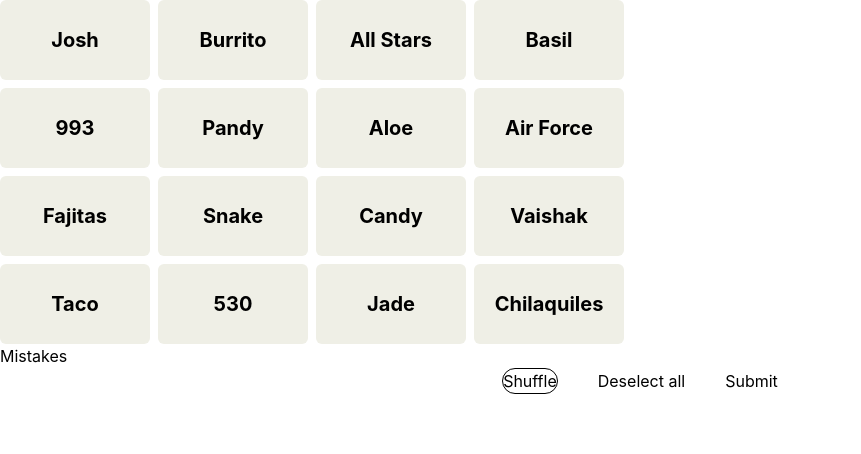
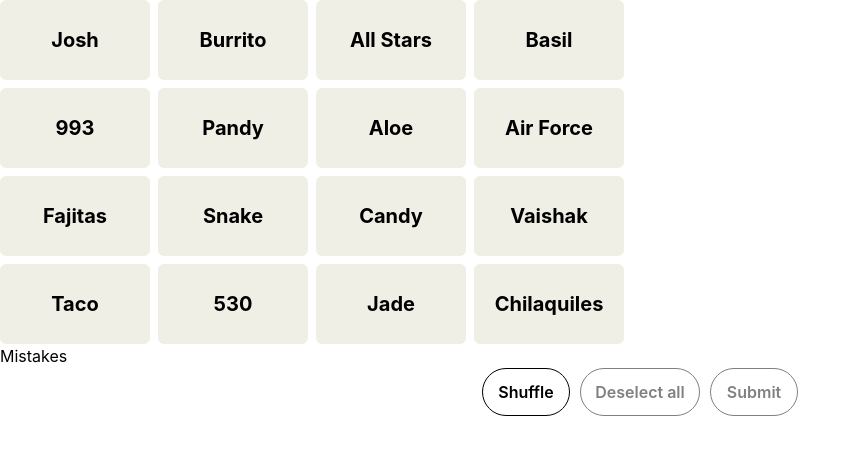
Before and after one commit to Cbannon35/NYT-Connections, a React (Vite) app: page / in a window 1280 px wide. Shown: the top 454 px of the page, without its empty margins (0-861 px from the left). Built offline with nearby package versions, Linux system fonts and the light colour scheme.

Commit message:
simple button styling

```diff
--- a/src/App.jsx
+++ b/src/App.jsx
@@ -14,7 +14,7 @@
 console.log("Today's Date: ", formattedDate);
 
 function App() {
-  const [gameID, setGameID] = useState(formattedDate);
+  const [gameID, setGameID] = useState("test");
 
   return (
     <>
--- a/src/components/Board.jsx
+++ b/src/components/Board.jsx
@@ -1,6 +1,7 @@
 import React, { useState, useEffect } from 'react'
 import Word from './Word'
 import SelectedWord from './SelectedWord';
+import { checkTestGuess } from '../utils/games';
 
 const Board = ({ game, setGame }) => {
 
--- a/src/components/Menu.jsx
+++ b/src/components/Menu.jsx
@@ -1,7 +1,10 @@
 import React, { useState, useEffect } from 'react'
-import { getShuffledTestWords } from '../utils/games'
+import { getShuffledTestWords, checkTestGuess } from '../utils/games'
 
 const Menu = ({ game, setGame }) => {
+
+    const deslectDisable = game.currentGuess.length == 0
+    const submitDisable = game.currentGuess.length != 4
 
     function deselectAll() {
         setGame(prevGame => ({
@@ -16,11 +19,44 @@
             words: getShuffledTestWords()
         }));
     }
+
+    function submit() {
+        if (game.currentGuess.length != 4) {
+            console.log("Somehow submit was clicked without 4 words selected")
+            return;
+        }
+
+        game.guesses.push(game.currentGuess);
+
+        if (game.id === 'test') {
+            submitTest();
+            return;
+        }
+
+        console.log("TODO backend w/ fast")
+    }
+
+    function submitTest() {
+        const category = checkTestGuess(game.currentGuess);
+        if (category) {
+            console.log("Correct guess: ", category);
+            setGame(prevGame => ({
+                ...prevGame,
+            }));
+        } else {
+            console.log("Incorrect guess");
+            setGame(prevGame => ({
+                ...prevGame,
+                mistakes: prevGame.mistakes + 1
+            }));
+        }
+    }
+
     return (
-        <div className='flex flex-row gap-10 justify-center'>
-            <button className="px-[15py] border border-black rounded-full" onClick={shuffle}>Shuffle</button>
-            <button className="" disabled={game.currentGuess.length == 0} onClick={deselectAll}>Deselect all</button>
-            <button className="" disabled={game.currentGuess.length != 4}>Submit</button>
+        <div className='flex flex-row gap-[10px] justify-center'>
+            <button className="px-[15py] rounded-full font-semibold min-w-[5.5em] h-[3em] w-fit" onClick={shuffle} style={{ border: "1px solid black" }}>Shuffle</button>
+            <button className="px-[15py] rounded-full font-semibold min-w-[7.5em] h-[3em] w-fit" style={{ border: `1px solid ${deslectDisable ? "grey" : "black"}`, color: `${deslectDisable ? "grey" : "black"}` }} disabled={deslectDisable} onClick={deselectAll}>Deselect all</button>
+            <button className="px-[15py] rounded-full font-semibold min-w-[5.5em] h-[3em] w-fit" style={{ border: `1px solid ${submitDisable ? "grey" : "black"}`, color: `${submitDisable ? "grey" : "black"}` }} disabled={submitDisable} onClick={submit}>Submit</button>
         </div>
     )
 }
```
